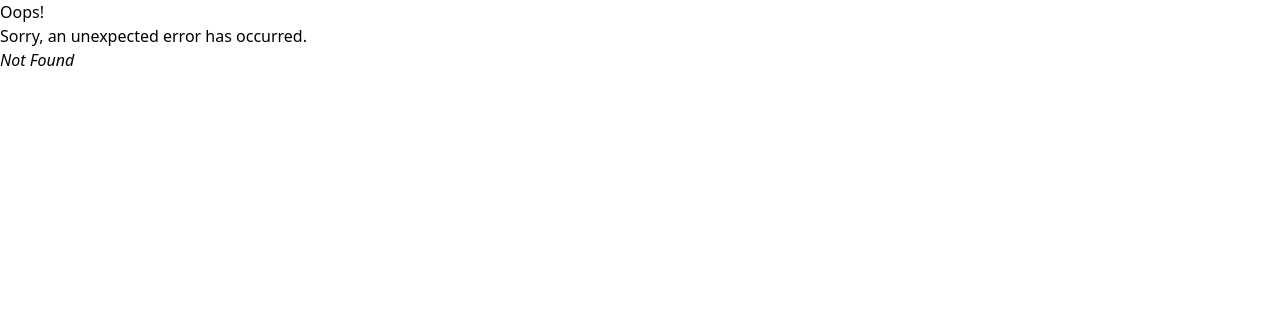
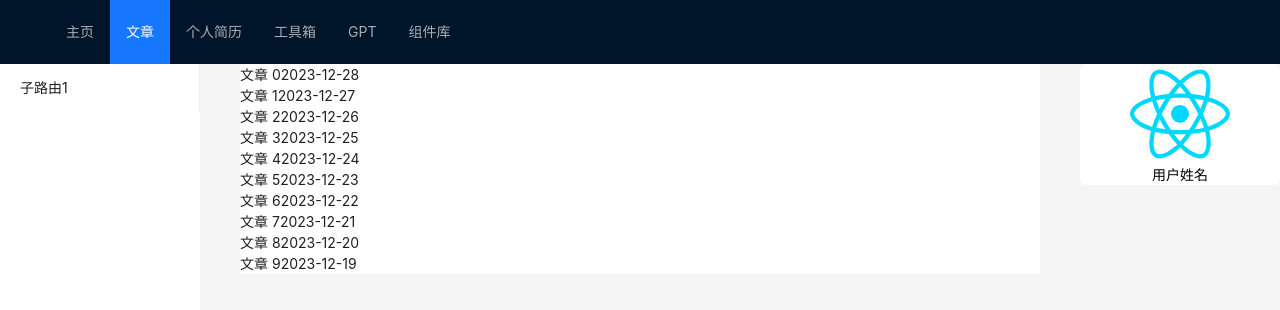
Before and after one commit to ywylab/blob_client, a React (Vite) app: page /article in a window 1280 px wide. Before the commit this address had no page. Shown: the top 310 px of the page. Built offline with nearby package versions, Linux system fonts and the light colour scheme.

Commit message:
feat: 页面结构优化

```diff
--- a/src/App.tsx
+++ b/src/App.tsx
@@ -1,13 +1,23 @@
 import { Layout, Menu } from "antd";
 import { useState } from "react";
-import { Link, Outlet } from "react-router-dom";
-const { Sider, Content } = Layout;
+import { Outlet, useNavigate } from "react-router-dom";
+import UserCard from "./components/UserCard";
+const { Sider, Content, Header } = Layout;
 function App() {
-  const [collapsed, setCollapsed] = useState(true);
+  const navigate = useNavigate();
+  const [menuSelectedKeys, setMenuSelectedKeys] = useState<string[]>([
+    "/article",
+  ]);
   const menu = [
     {
       key: 1,
       label: "主页",
+    },
+    {
+      key: "/article",
+      label: "文章",
+      path: "111",
+      subMenu: [{ key: "1", label: "子路由1" }],
     },
     {
       key: 2,
@@ -26,23 +36,39 @@ function App() {
       label: "组件库",
     },
   ];
+  const subMenu = menu.find(
+    (item) => item.key === menuSelectedKeys[0]
+  )?.subMenu;
   return (
-    <Layout className="min-h-screen">
-      <Sider
-        collapsible
-        collapsed={collapsed}
-        onCollapse={(value) => setCollapsed(value)}
-      >
+    <Layout className="min-h-screen max-w-full overflow-hidden">
+      <Header style={{ display: "flex", alignItems: "center" }}>
+        <div className="demo-logo" />
         <Menu
           theme="dark"
-          defaultSelectedKeys={["1"]}
-          mode="inline"
+          mode="horizontal"
+          selectedKeys={menuSelectedKeys}
           items={menu}
+          style={{ flex: 1, minWidth: 0 }}
+          onClick={(item) => {
+            console.log(item);
+            navigate(item.key);
+            setMenuSelectedKeys([item.key]);
+          }}
         />
-      </Sider>
-      <Content className="p-[20px]">
-        <Outlet />
-      </Content>
+      </Header>
+      <Layout className="flex gap-10">
+        <Sider theme="light">
+          {" "}
+          {subMenu ? <Menu items={subMenu} /> : null}
+        </Sider>
+        <Content className="flex-grow">
+          <Outlet />
+        </Content>
+        <Sider theme="light" className="bg-transparent">
+          {" "}
+          <UserCard></UserCard>
+        </Sider>
+      </Layout>
     </Layout>
   );
 }
--- /dev/null
+++ b/src/components/UserCard.tsx
@@ -0,0 +1,13 @@
+import ReactIcon from "@/assets/react.svg";
+export default function UserCard() {
+  return (
+    <div className="bg-white flex flex-col items-center rounded-md">
+      <img
+        src={ReactIcon}
+        alt=""
+        className="inline-block w-[100px] h-[100px]"
+      />
+      <div>用户姓名</div>
+    </div>
+  );
+}
--- a/src/pages/Contact.tsx
+++ /dev/null
@@ -1,76 +0,0 @@
-import { Form } from "react-router-dom";
-
-export default function Contact() {
-  const contact = {
-    first: "Your",
-    last: "Name",
-    avatar: "https://placekitten.com/g/200/200",
-    twitter: "your_handle",
-    notes: "Some notes",
-    favorite: true,
-  };
-
-  return (
-    <div id="contact">
-      <div>
-        <img key={contact.avatar} src={contact.avatar || null} />
-      </div>
-
-      <div>
-        <h1>
-          {contact.first || contact.last ? (
-            <>
-              {contact.first} {contact.last}
-            </>
-          ) : (
-            <i>No Name</i>
-          )}{" "}
-          <Favorite contact={contact} />
-        </h1>
-
-        {contact.twitter && (
-          <p>
-            <a target="_blank" href={`https://twitter.com/${contact.twitter}`}>
-              {contact.twitter}
-            </a>
-          </p>
-        )}
-
-        {contact.notes && <p>{contact.notes}</p>}
-
-        <div>
-          <Form action="edit">
-            <button type="submit">Edit</button>
-          </Form>
-          <Form
-            method="post"
-            action="destroy"
-            onSubmit={(event) => {
-              if (!confirm("Please confirm you want to delete this record.")) {
-                event.preventDefault();
-              }
-            }}
-          >
-            <button type="submit">Delete</button>
-          </Form>
-        </div>
-      </div>
-    </div>
-  );
-}
-
-function Favorite({ contact }) {
-  // yes, this is a `let` for later
-  let favorite = contact.favorite;
-  return (
-    <Form method="post">
-      <button
-        name="favorite"
-        value={favorite ? "false" : "true"}
-        aria-label={favorite ? "Remove from favorites" : "Add to favorites"}
-      >
-        {favorite ? "★" : "☆"}
-      </button>
-    </Form>
-  );
-}
--- /dev/null
+++ b/src/pages/article/ArticleList.tsx
@@ -0,0 +1,27 @@
+import { useParams, useSearchParams } from "react-router-dom";
+import dayjs from "dayjs";
+
+export default function Index() {
+  const [searchParams] = useSearchParams();
+  const { id } = useParams();
+  console.log(searchParams.get("a"));
+  console.log(typeof id);
+  const articleList = Array(10)
+    .fill(0)
+    .map((_, index) => ({
+      title: `文章 ${index}`,
+      timeStemp: dayjs().subtract(index, "day").format("YYYY-MM-DD"),
+    }));
+  return (
+    <div className="flex gap-[10px] w-full bg-white">
+      <div>
+        {articleList.map((item) => (
+          <div className="flex items-center" key={item.timeStemp}>
+            <div>{item.title}</div>
+            <div>{item.timeStemp}</div>
+          </div>
+        ))}
+      </div>
+    </div>
+  );
+}
--- a/tsconfig.json
+++ b/tsconfig.json
@@ -14,6 +14,10 @@
     "noUnusedParameters": true,
     "noFallthroughCasesInSwitch": true,
     "noImplicitAny": true,
+    "baseUrl": ".",
+    "paths": {
+      "@/*": ["src/*"]
+    }
   },
-  "include": ["src"]
+  "include": ["src"],
 }
```
Also changed, not shown: package.json (+8 -1 lines), rspack.config.js (+7 -0 lines), src/routes/root.tsx (+4 -3 lines), src/assets/react.svg (added), 1 other file (tests, documents, lock files or other folders).
